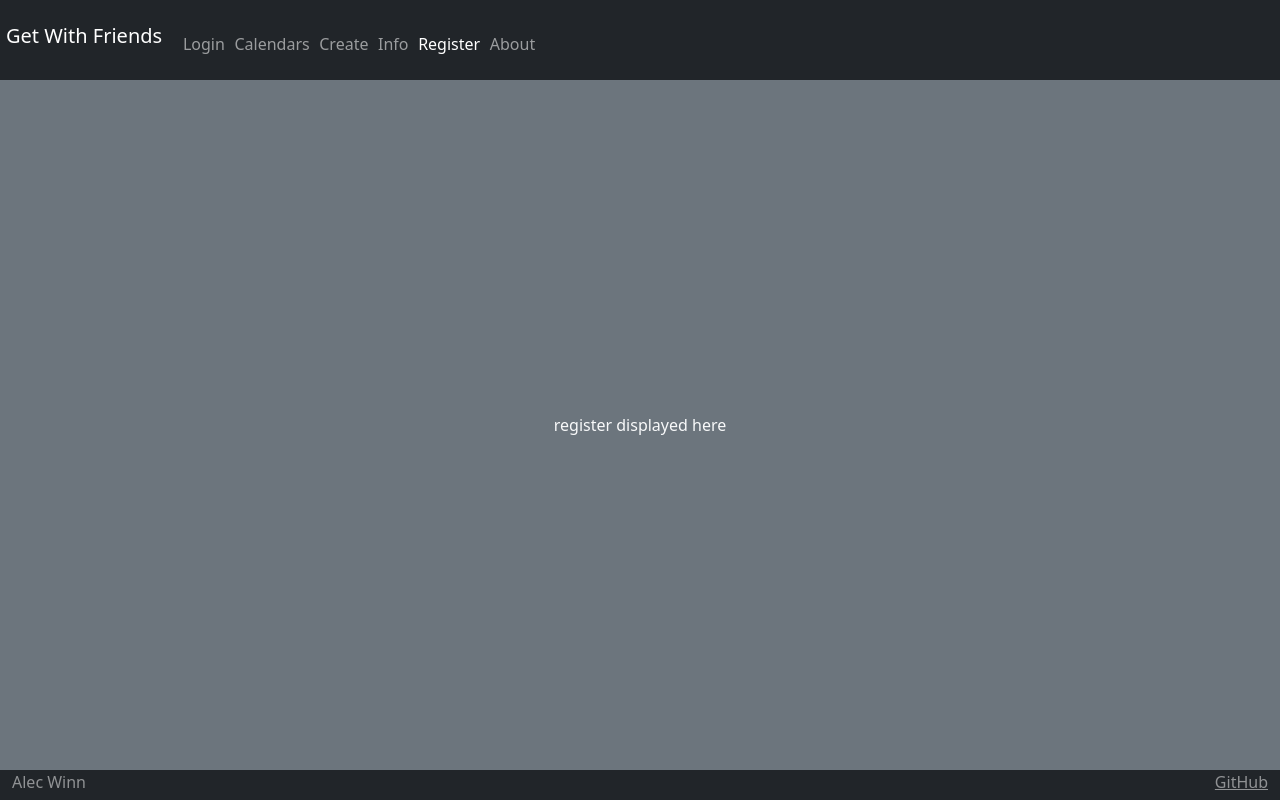
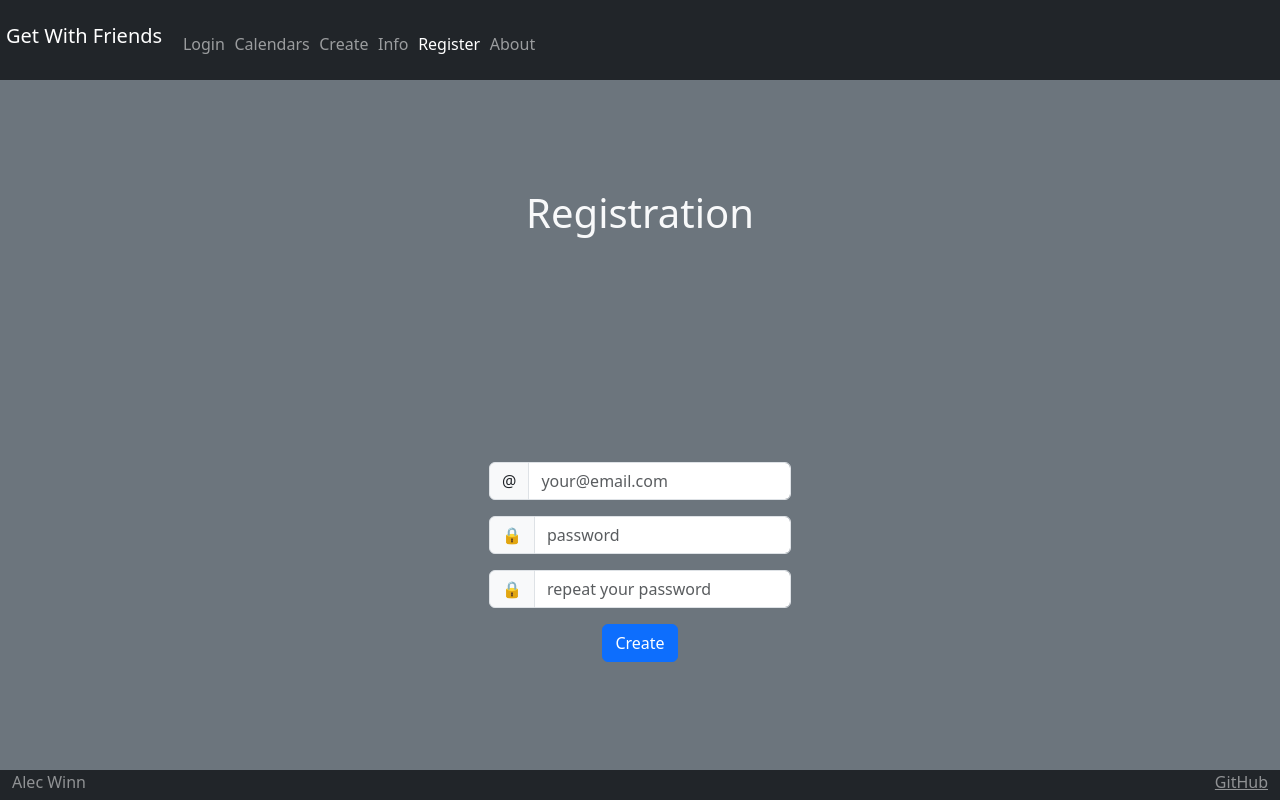
Before and after one commit to bobaisbad/startup, a React (Vite) app: page /register in a window 1280 px wide. Built offline with nearby package versions, Linux system fonts and the light colour scheme.

Commit message:
Started implementations of login.jsx and register.jsx

```diff
--- a/src/login/login.jsx
+++ b/src/login/login.jsx
@@ -3,7 +3,19 @@ import React from 'react';
 export function Login() {
   return (
     <main className="container-fluid bg-secondary text-center">
-      <div>login displayed here</div>
+      <h1>Welcome to Get With Friends</h1>
+        <form method="get" action="calendars.html">
+            <div className="input-group mb-3">
+                <span className="input-group-text">@</span>
+                <input className="form-control" type="text" placeholder="your@email.com" />
+            </div>
+            <div className="input-group mb-3">
+                <span className="input-group-text">🔒</span>
+                <input className="form-control" type="password" placeholder="password" />
+            </div>
+            <button type="submit" className="btn btn-primary">Login</button>
+            <button type="submit" className="btn btn-secondary" to="register.html">Register</button>
+        </form>
     </main>
   );
 }
--- a/src/register/register.jsx
+++ b/src/register/register.jsx
@@ -1,9 +1,25 @@
 import React from 'react';
+import './register.css';
 
 export function Register() {
   return (
     <main className="container-fluid bg-secondary text-center">
-      <div>register displayed here</div>
+      <h1>Registration</h1>
+        <form method="get" action="calendars.html">
+            <div className="input-group mb-3">
+                <span className="input-group-text">@</span>
+                <input className="form-control" type="text" placeholder="your@email.com" />
+            </div>
+            <div className="input-group mb-3">
+                <span className="input-group-text">🔒</span>
+                <input className="form-control" type="password" placeholder="password" />
+            </div>
+            <div className="input-group mb-3">
+                <span className="input-group-text">🔒</span>
+                <input className="form-control" type="password" placeholder="repeat your password" />
+            </div>
+            <button type="submit" className="btn btn-primary">Create</button>
+        </form>
     </main>
   );
 }
```
Also changed, not shown: register.css (deleted), src/register/register.css (added).
